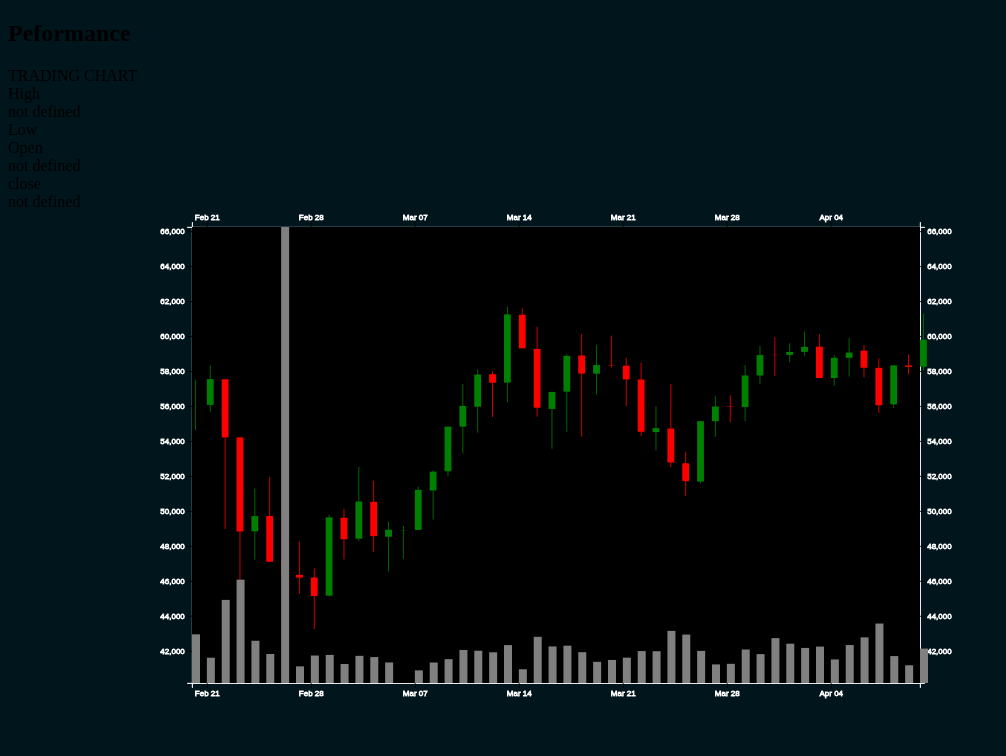
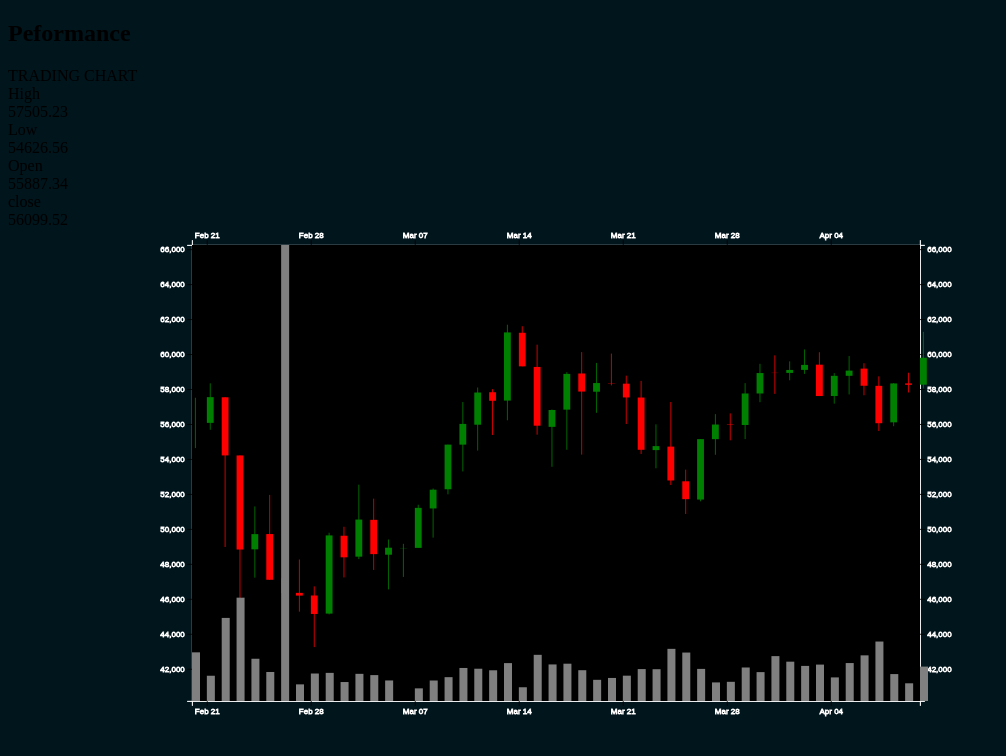
Before and after one commit to simbamkenya/d3-crypto-app, a React (Create React App) app: page / in a window 1280 px wide. Shown: the top 756 px of the page, without its empty margins (0-1006 px from the left). Built offline with nearby package versions, Linux system fonts and the light colour scheme.

Commit message:
fixed intial value of the candle state

```diff
--- a/src/App.js
+++ b/src/App.js
@@ -5,7 +5,16 @@ import LineChart from './components/LineChart';
 
 
 function App() {
-  const [candle, setCandle] = useState({})
+  const intialvalue = {
+    "open": 55887.335938,
+    "close": 56099.519531,
+    "high": 57505.226563,
+    "low": 54626.558594,
+    "volume": 68145460026,
+    "date": "2021-02-20",
+    "adjvol": 56099.519531
+}
+  const [candle, setCandle] = useState(intialvalue)
   return (
     <div className='antialiased'>
       <main className='bg-gray-100 h-screen w-full overflow-y-auto'>
```
